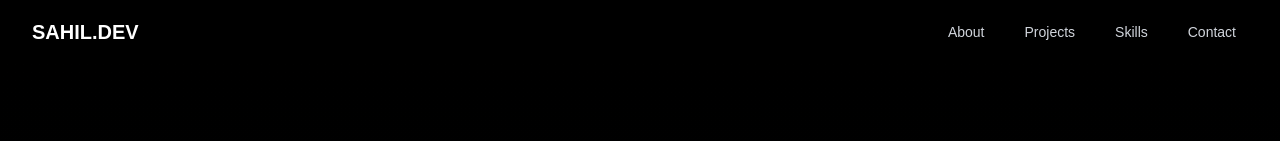
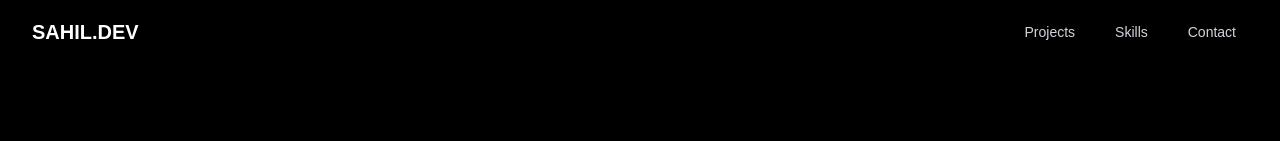
Before and after one commit to sahilsagar01/next-portfolio, a Next.js app: page / in a window 1280 px wide. Shown: the top 141 px of the page. Built offline with nearby package versions, Linux system fonts and the light colour scheme.

Commit message:
hide about section

```diff
--- a/src/components/Navbar.tsx
+++ b/src/components/Navbar.tsx
@@ -46,7 +46,9 @@ const Navbar = () => {
 
           <div className="hidden md:block">
             <div className="ml-10 flex items-baseline space-x-4">
-              {["About", "Projects", "Skills", "Contact"].map((item) => (
+              {[
+                // "About",
+               "Projects", "Skills", "Contact"].map((item) => (
                 <motion.div
                   key={item}
                   variants={linkVariants}
@@ -115,7 +117,9 @@ const Navbar = () => {
           transition={{ duration: 0.3 }}
         >
           <div className="px-2 pt-2 pb-3 space-y-1 sm:px-3">
-            {["About", "Projects", "Skills", "Contact"].map((item) => (
+            {[
+                // "About",
+             "Projects", "Skills", "Contact"].map((item) => (
               <motion.div
                 key={item}
                 whileHover={{ scale: 1.05 }}
```
